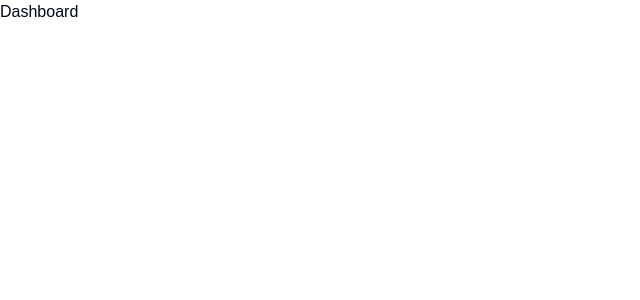
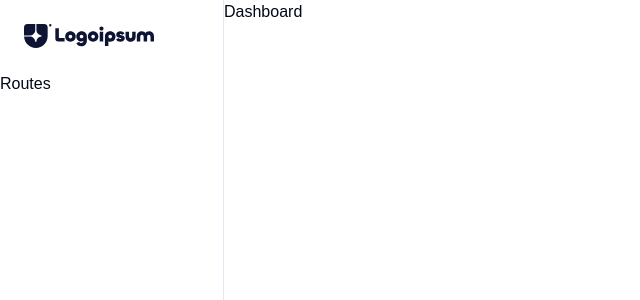
Before and after one commit to NISHANTH1221/learning-management-system, a Next.js app: page / in a window 1280 px wide. Shown: the top 300 px of the page, without its empty margins (0-640 px from the left). Built offline with nearby package versions, Linux system fonts and the light colour scheme.

Commit message:
sidebar updates

```diff
--- /dev/null
+++ b/src/app/(dashboard)/_components/Sidebar.tsx
@@ -0,0 +1,16 @@
+import Logo from "./logo";
+import SidebarRoutes from "./sidebarroutes";
+const Sidebar = () => {
+    return (
+        <div className="h-full flex flex-col border-r">
+            <div className="p-6">
+                <Logo />
+            </div>
+            <div className="w-full">
+                <SidebarRoutes />
+            </div>
+        </div>
+    );
+}
+
+export default Sidebar;
--- /dev/null
+++ b/src/app/(dashboard)/_components/logo.tsx
@@ -0,0 +1,15 @@
+import Image from "next/image";
+const Logo = () => {
+    return (
+        <div>
+            <Image
+                height={130}
+                width={130}
+                src="/logo.svg"
+                alt="logo"
+            />
+        </div>
+    );
+}
+
+export default Logo;
--- /dev/null
+++ b/src/app/(dashboard)/_components/sidebarroutes.tsx
@@ -0,0 +1,10 @@
+"use client"
+const SidebarPiece = () => {
+    return (
+        <div className="w-full flex flex-col">
+           Routes
+        </div>
+    );
+}
+
+export default SidebarPiece;
--- a/src/app/(dashboard)/layout.tsx
+++ b/src/app/(dashboard)/layout.tsx
@@ -1,7 +1,14 @@
+import Sidebar from "./_components/Sidebar";
+
 const DashboardLayout = ({children} : {children : React.ReactNode}) => {
     return (
-        <div>
-            {children}
+        <div className="h-full flex flex-row">
+            <div className="hidden md:flex flex-col h-full w-56 inset-y-0">
+                <Sidebar />
+            </div>
+            <div>
+               {children}
+            </div>
         </div>
     );
 }
```
Also changed, not shown: public/logo.svg (added).
